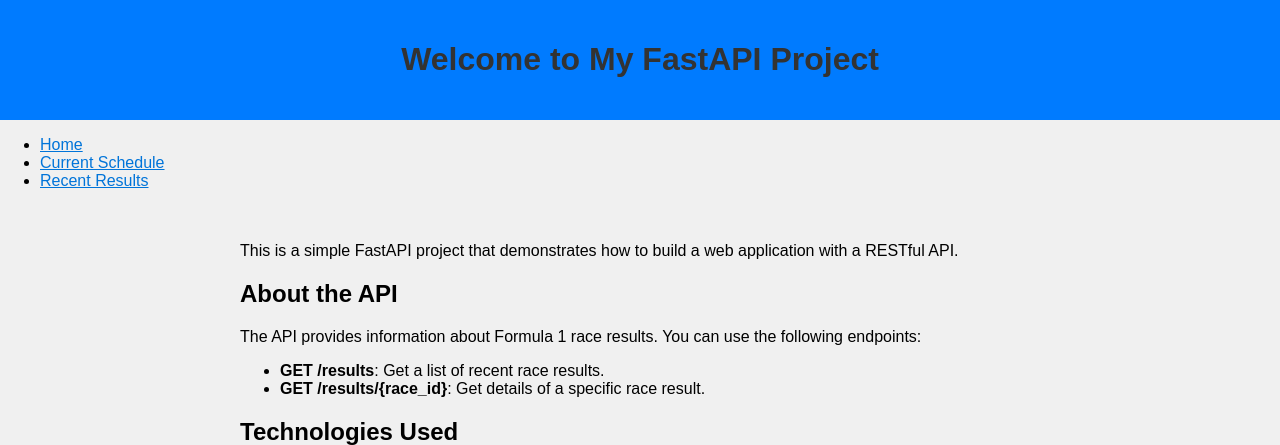
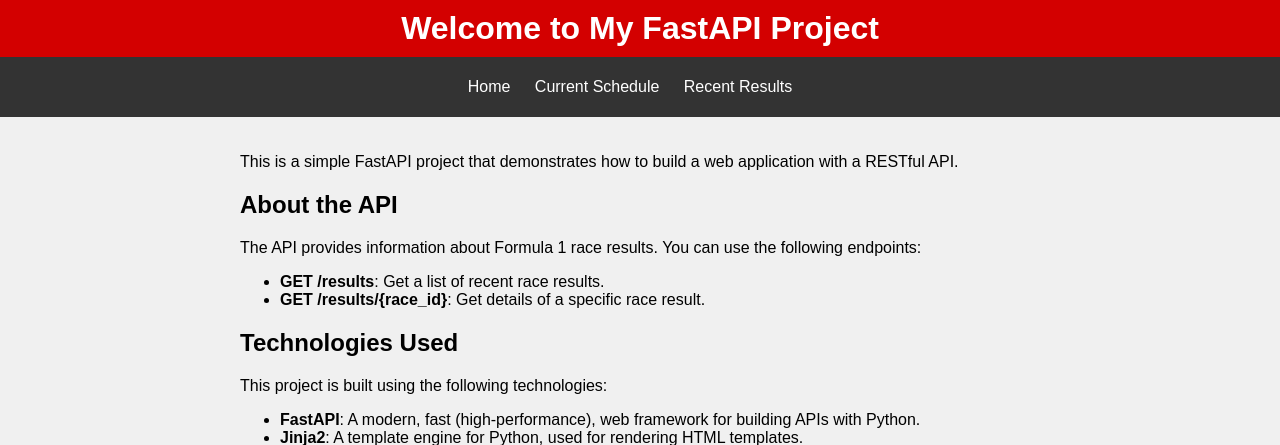
Before and after one commit to Tomz899/FastApi-F1DataHub, a FastAPI app: page / in a window 1280 px wide. Shown: the top 445 px of the page. Run offline with FastAPI, Linux system fonts and the light colour scheme.

Commit message:
Styles for navigation panel

```diff
--- a/static/style.css
+++ b/static/style.css
@@ -4,13 +4,47 @@
     padding: 0;
     background-color: #f0f0f0;
 }
+/* header */
+header {
+    background-color: #D30000;
+    text-align: center;
+    padding: 10px;
+}
 
-header {
-    background-color: #007BFF;
-    color: white;
+
+.header-title {
+    margin: 0;
+    color: #fff;
+}
+
+/* navbar */
+nav {
+    background-color: #333;
     text-align: center;
-    padding: 20px;
+    color: #fff;
+    padding: 5px 0;
 }
+
+nav ul {
+    list-style: none;
+    padding: 0;
+}
+
+nav li {
+    display: inline;
+    margin-right: 20px;
+}
+
+nav a {
+    text-decoration: none;
+    color: #fff;
+}
+
+nav a:hover {
+    text-decoration: underline;
+}
+
+
 
 .container {
     max-width: 800px;
--- a/templates/base.html
+++ b/templates/base.html
@@ -7,9 +7,9 @@
 </head>
 <body>
     <header>
-        <h1>Welcome to My FastAPI Project</h1>
+        <h1 class="header-title">Welcome to My FastAPI Project</h1>
     </header>
-    <nav>
+    <nav class="navbar">
         <ul>
             <li><a href="{{ url_for('read_home') }}">Home</a></li>
             <li><a href="{{ url_for('current_schedule') }}">Current Schedule</a></li>
```
